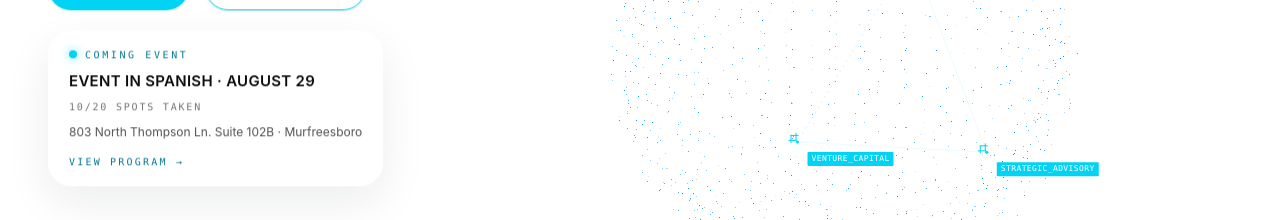
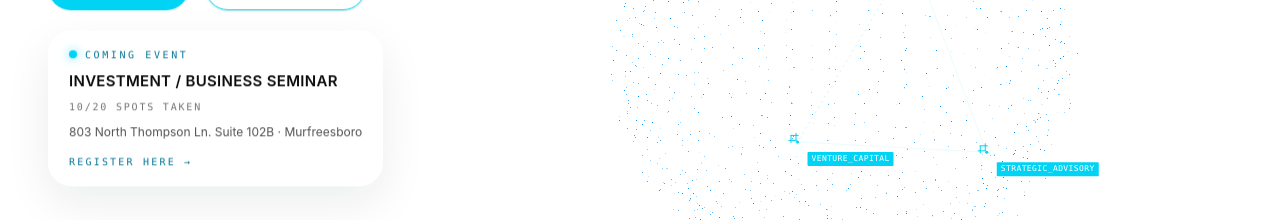
Before and after one commit to seaintCO/altaprivateequity, a Next.js app: page / in a window 1280 px wide. Shown: the part 338-558 px from the top of the page. Built offline with nearby package versions, Linux system fonts and the light colour scheme.

Commit message:
Update homepage seminar card text and external event link

```diff
--- a/src/components/home/Hero.tsx
+++ b/src/components/home/Hero.tsx
@@ -22,17 +22,17 @@ export default function Hero() {
     language === "en"
       ? {
           badge: "COMING EVENT",
-          title: "EVENT IN SPANISH · AUGUST 29",
+          title: "INVESTMENT / BUSINESS SEMINAR",
           meta: "10/20 spots taken",
           details: "803 North Thompson Ln. Suite 102B · Murfreesboro",
-          action: "View Program",
+          action: "Register Here",
         }
       : {
           badge: "PRÓXIMO EVENTO",
-          title: "EVENTO EN ESPAÑOL · 29 DE AGOSTO",
+          title: "SEMINARIO DE INVERSIÓN / NEGOCIOS",
           meta: "10/20 lugares ocupados",
           details: "803 North Thompson Ln. Suite 102B · Murfreesboro",
-          action: "Ver programa",
+          action: "Regístrate aquí",
         };
 
   useEffect(() => {
@@ -328,7 +328,7 @@ export default function Hero() {
           </div>
 
           <a
-            href="/programs"
+            href="https://lobodeltrading.com/es/events" target="_blank" rel="noreferrer"
             className="pointer-events-auto mt-4 inline-flex max-w-[360px] flex-col gap-2 rounded-[24px] border border-white/70 bg-white/45 px-4 py-4 text-left shadow-[0_16px_45px_rgba(15,23,42,0.08),inset_0_1px_0_rgba(255,255,255,0.92)] backdrop-blur-xl transition hover:-translate-y-0.5 hover:bg-white/60 sm:mt-5 sm:px-5"
           >
             <div className="flex items-center gap-2">
```
